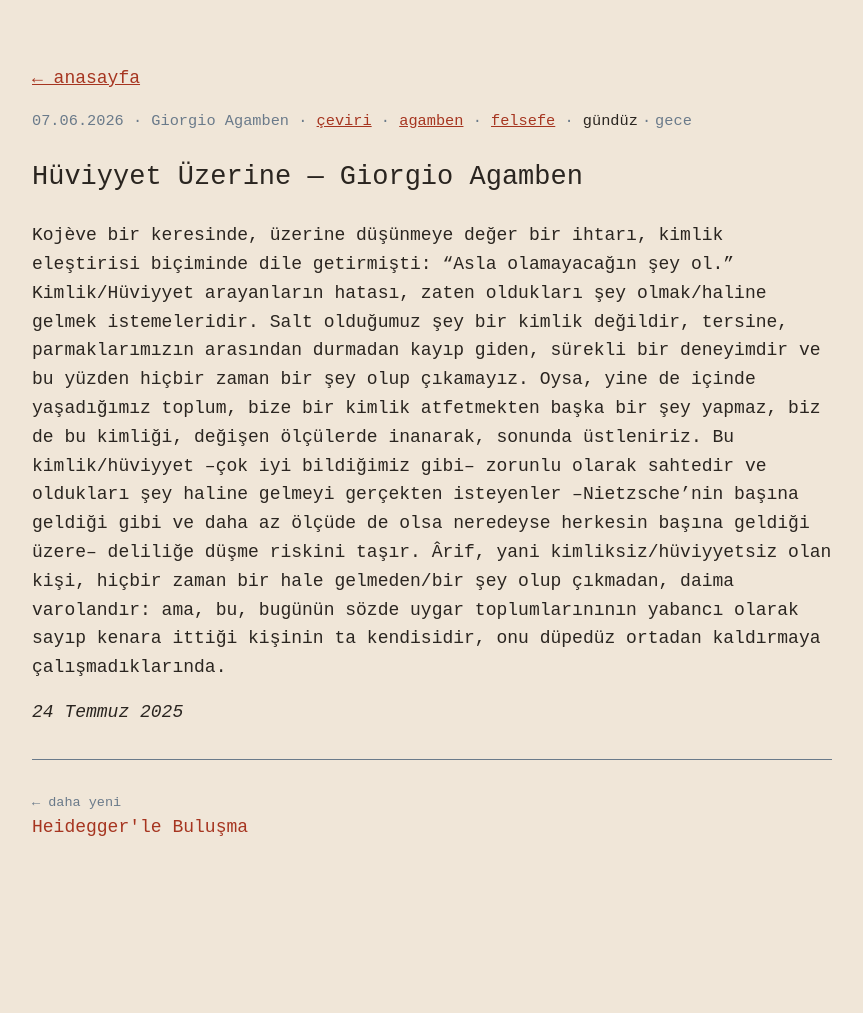
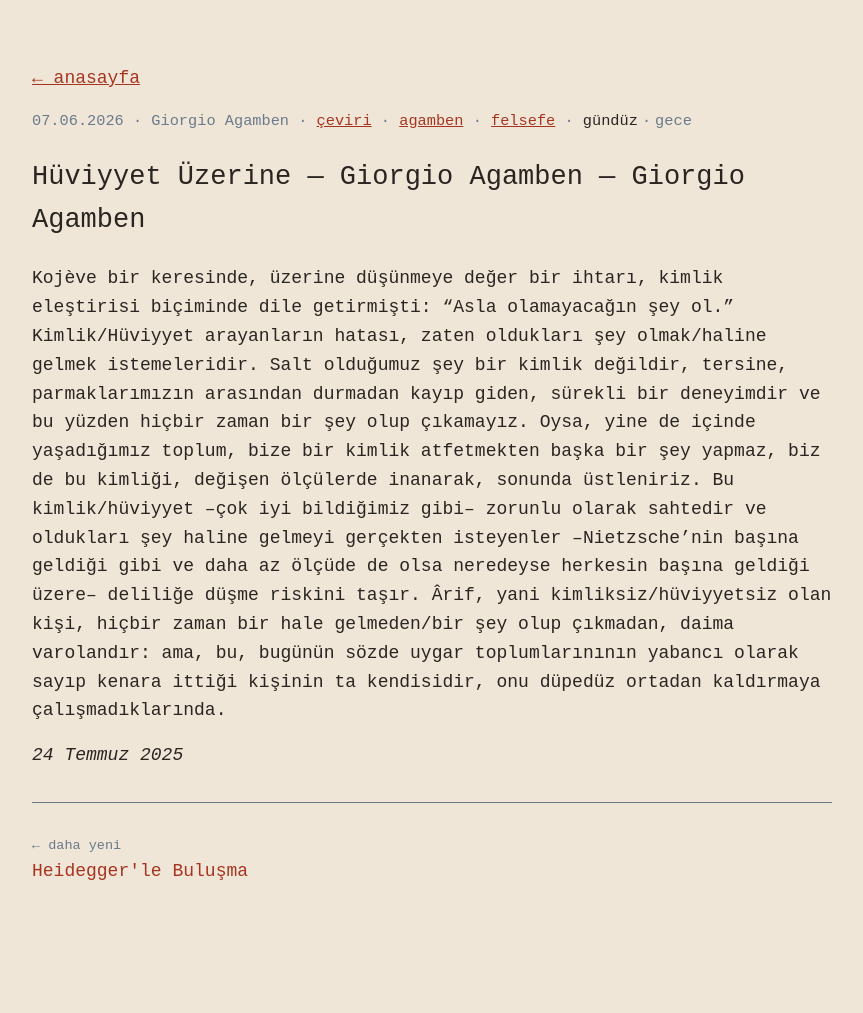
Before and after one commit to muratbas6/blogus, a Jekyll site: the page built from _posts/2026-06-07-huviyyet-uzerine.md, in a window 1280 px wide. Shown: the whole page, without its empty margins (208-1071 px from the left). Built offline with Jekyll 4.4.1, drawn with Linux system fonts in a browser that asks for light colours; before the commit the page ends 970 px from its top, so only the background shows below that.

Commit message:
Post başlığına yazar adı eklendi (layout üzerinden)
Co-Authored-By: Claude Sonnet 4.6 <noreply@anthropic.com>

```diff
--- a/_layouts/post.html
+++ b/_layouts/post.html
@@ -8,7 +8,7 @@ layout: default
     <time datetime="{{ page.date | date_to_xmlschema }}">{{ page.date | date: site.theme_config.date_format }}</time>{% if page.author %} · {{ page.author }}{% endif %}{%- for tag in page.tags %} · <a href="{{ "/tags/" | relative_url }}{{ tag }}/">{{ tag }}</a>{% endfor %} · {% include theme_toggle.html %}
   </p>
 
-  <h1>{{ page.title }}</h1>
+  <h1>{{ page.title }}{% if page.author %} — {{ page.author }}{% endif %}</h1>
 
   {{ content }}
 
```
